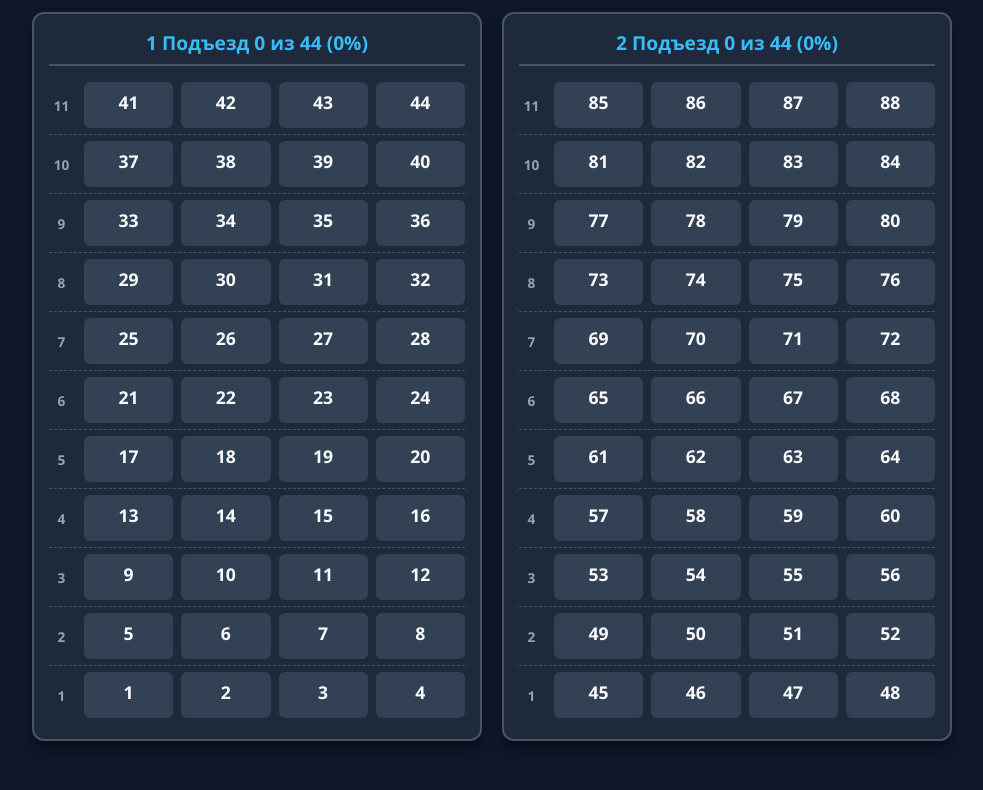
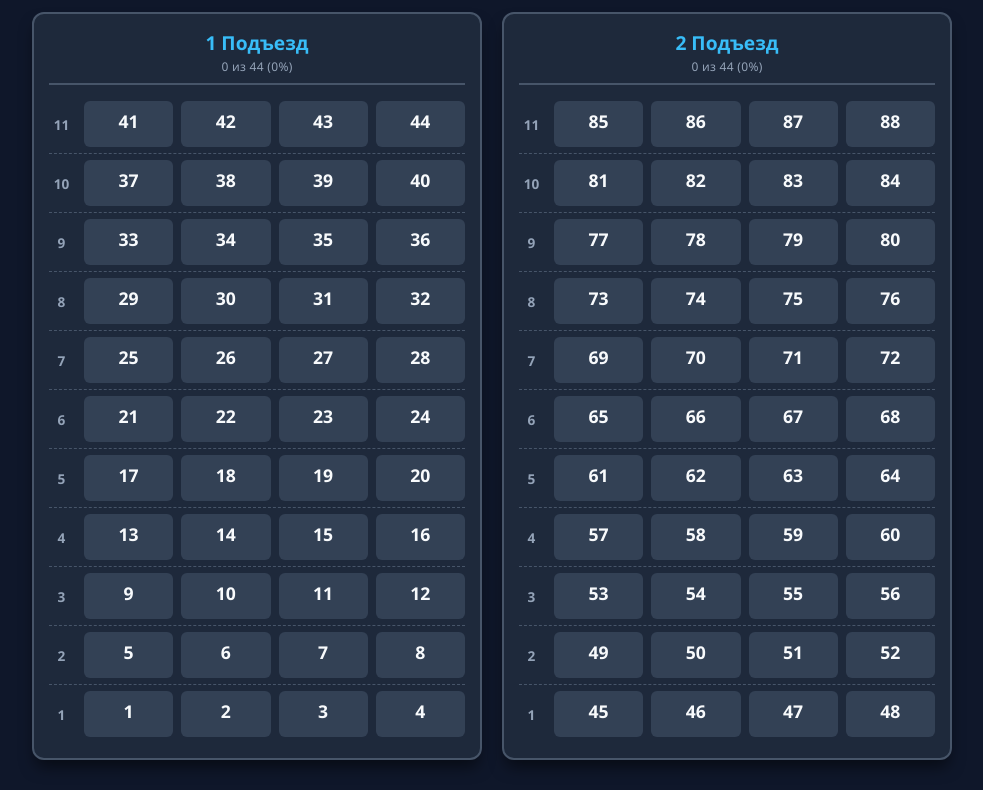
Before and after one commit to TalRash2b/koshevogo-2a, a plain HTML site: page index.html in a window 1280 px wide. Shown: the part 135-925 px from the top of the page, without its empty margins (148-1131 px from the left). Drawn offline with Linux system fonts and the light colour scheme; no server answers.

Commit message:
Update style.css

```diff
--- a/style.css
+++ b/style.css
@@ -384,3 +384,24 @@ header p {
     text-shadow: 0 1px 4px rgba(0,0,0,0.6);
     letter-spacing: 0.5px;
 }
+
+/* Статистика подъездов */
+.entrance-title {
+    display: flex;
+    flex-direction: column;
+    align-items: center;
+    gap: 2px;
+    font-size: 1.2rem;
+    font-weight: bold;
+    color: var(--accent);
+    border-bottom: 2px solid #475569;
+    padding-bottom: 8px;
+    margin-bottom: 10px;
+}
+
+.entrance-stats {
+    font-size: 0.75rem;      /* Меньше основного текста */
+    font-weight: 300;        /* Тоньше */
+    color: #94a3b8;          /* Приглушённый серый */
+    letter-spacing: 0.3px;
+}
```
